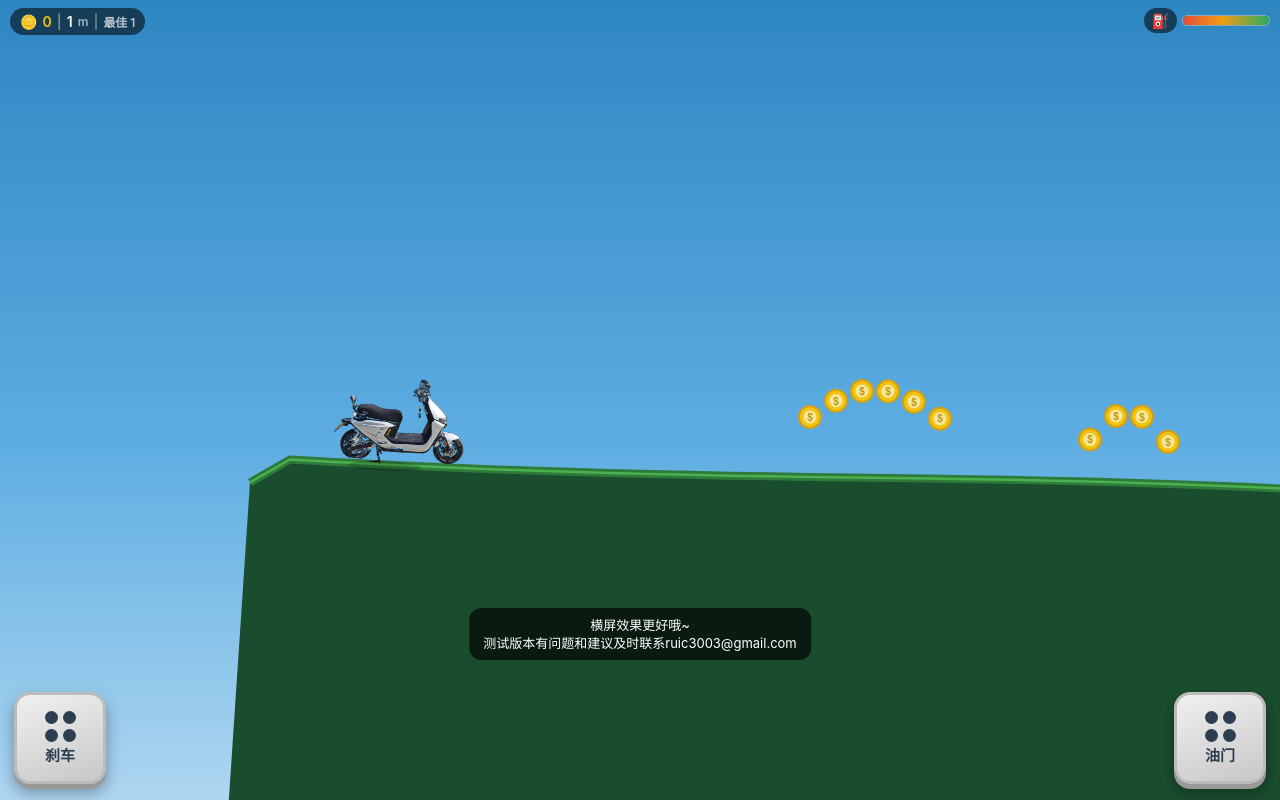
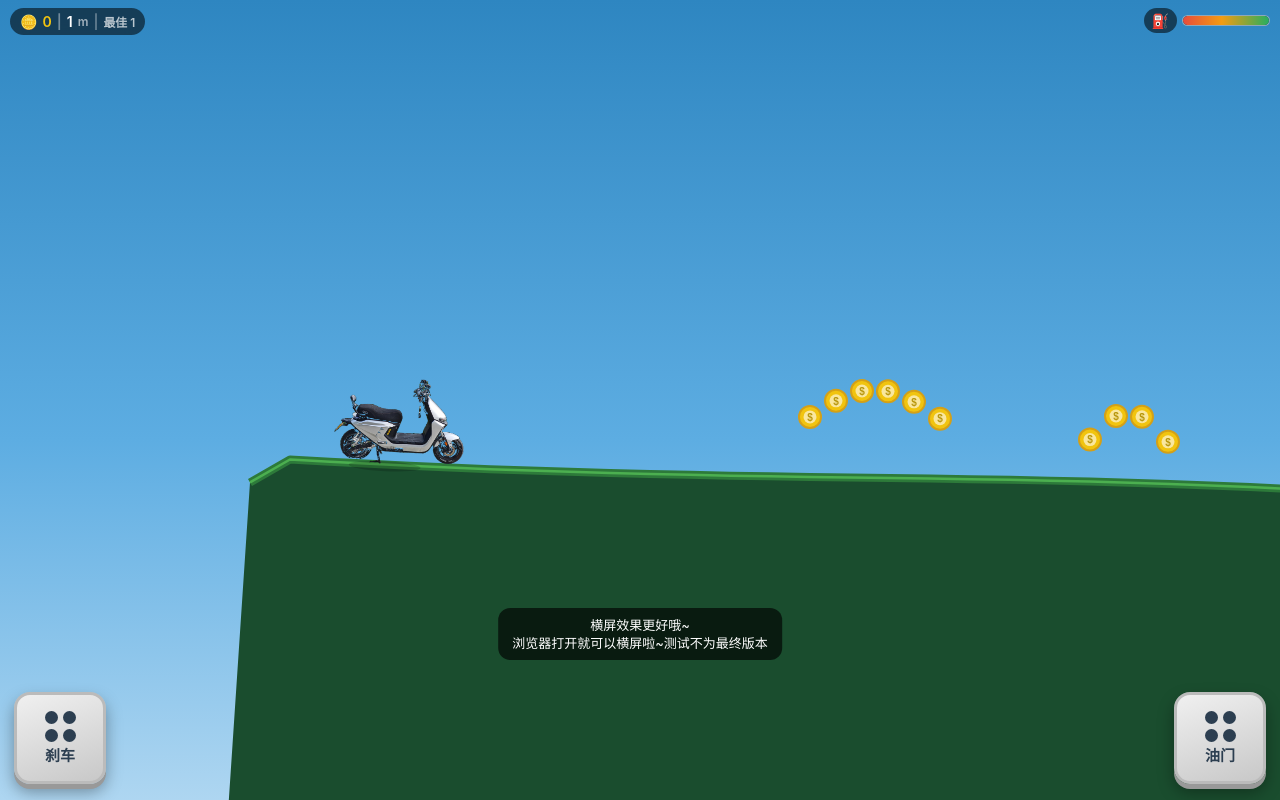
Before and after one commit to ruic3003-stack/nb666, a plain HTML site: page index.html in a window 1280 px wide. Both pictures are taken after a click on the button "开始游戏". Drawn offline with Linux system fonts and the light colour scheme; animation ran at ten frames a second.

Commit message:
Update index.html
更新

```diff
--- a/index.html
+++ b/index.html
@@ -223,7 +223,7 @@
       </div>
     </div>
 
-    <div id="tip">横屏效果更好哦~<br>测试版本有问题和建议及时联系ruic3003@gmail.com</div>
+    <div id="tip">横屏效果更好哦~<br>浏览器打开就可以横屏啦~测试不为最终版本</div>
 
     <div id="controls">
       <div class="ctrl" id="btnBrake">
```
